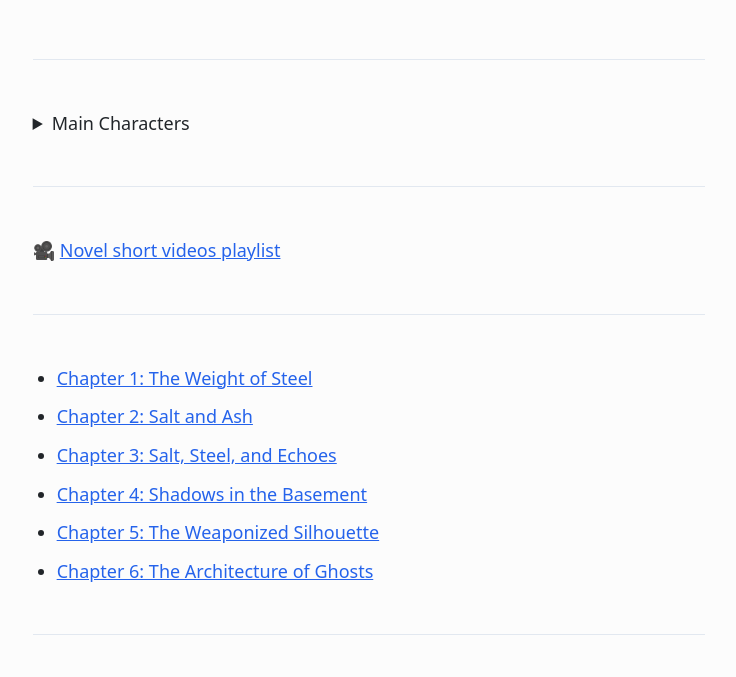
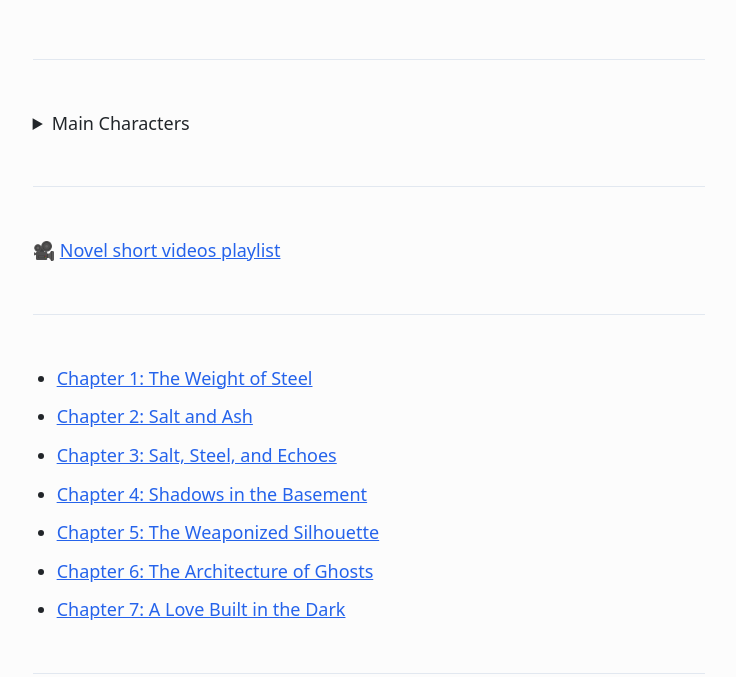
Before and after one commit to day-dreamer-sky/day-dreamer-sky.github.io, a plain HTML site: page n03/index.html in a window 1280 px wide. Shown: the part 1074-1751 px from the top of the page, without its empty margins (271-1007 px from the left). Drawn offline with Linux system fonts and the light colour scheme.

Commit message:
Update index.html

```diff
--- a/n03/index.html
+++ b/n03/index.html
@@ -60,6 +60,7 @@ bg); color: var(--text-color);">
 <li><a href=ch04.html>Chapter 4: Shadows in the Basement</a></li>
 <li><a href=ch05.html>Chapter 5: The Weaponized Silhouette</a></li>
 <li><a href=ch06.html>Chapter 6: The Architecture of Ghosts</a></li>
+<li><a href=ch07.html>Chapter 7:  A Love Built in the Dark</a></li>
 
 </ul>
 
```
